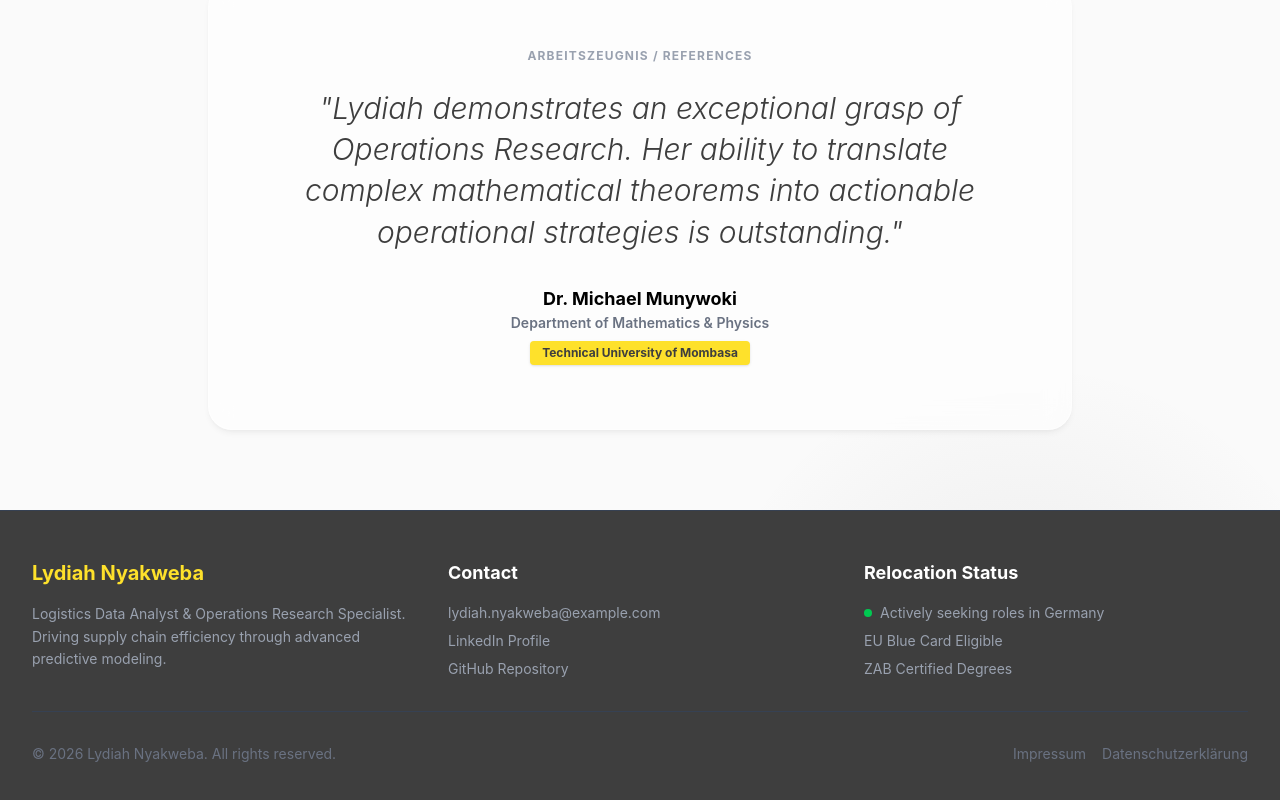
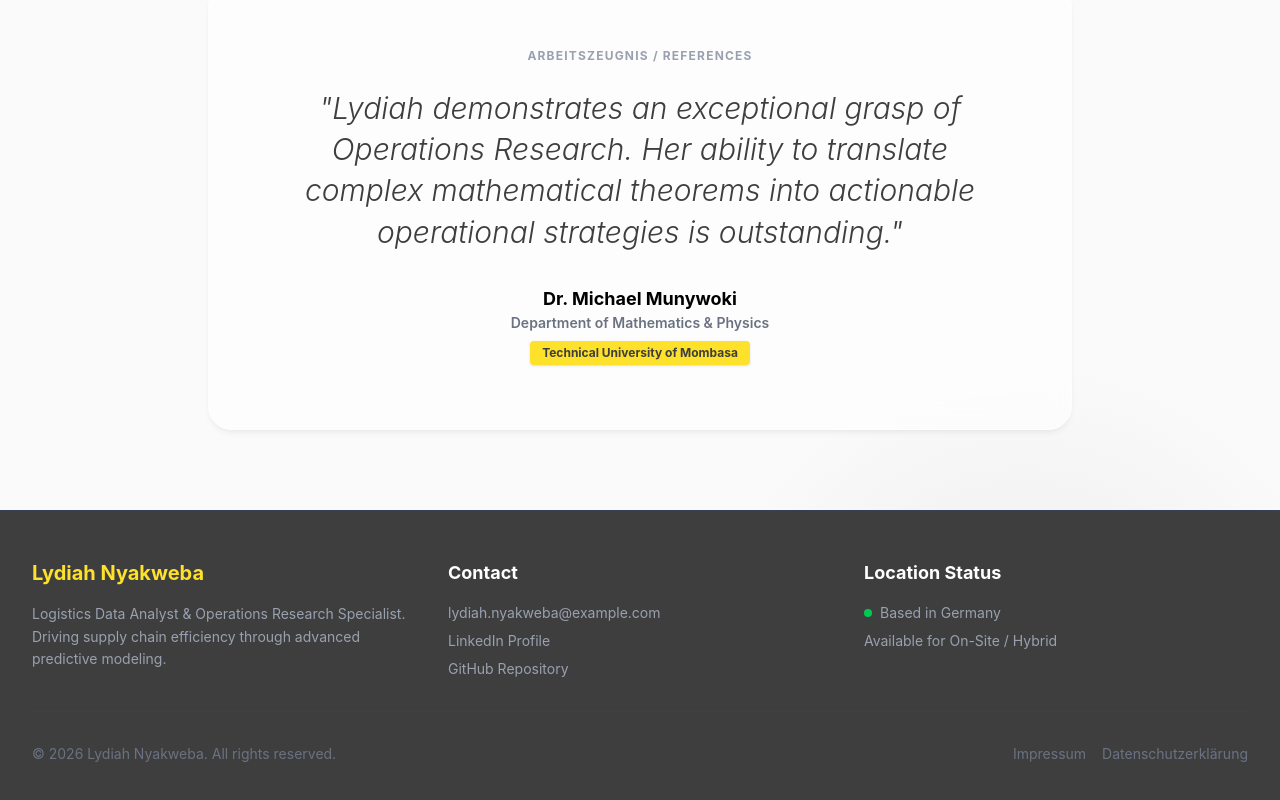
Before and after one commit to LydiahKN/LN-Portfolio-, a Next.js app: page / in a window 1280 px wide. Shown: the part 2359-3159 px from the top of the page. Built offline with nearby package versions, Linux system fonts and the light colour scheme.

Commit message:
update: footer location status

```diff
--- a/src/app/layout.tsx
+++ b/src/app/layout.tsx
@@ -79,14 +79,13 @@ export default function RootLayout({
                 </ul>
               </div>
               <div>
-                <h3 className="text-lg font-bold mb-4">Relocation Status</h3>
+                <h3 className="text-lg font-bold mb-4">Location Status</h3>
                 <ul className="text-gray-400 text-sm space-y-2">
                   <li className="flex items-center space-x-2">
                     <span className="w-2 h-2 rounded-full bg-green-500"></span>
-                    <span>Actively seeking roles in Germany</span>
+                    <span>Based in Germany</span>
                   </li>
-                  <li>EU Blue Card Eligible</li>
-                  <li>ZAB Certified Degrees</li>
+                  <li>Available for On-Site / Hybrid</li>
                 </ul>
               </div>
             </div>
```
